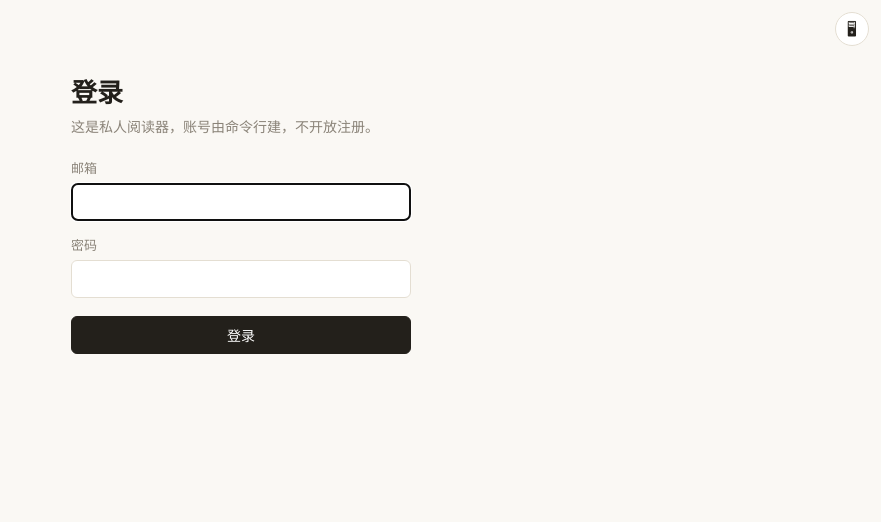
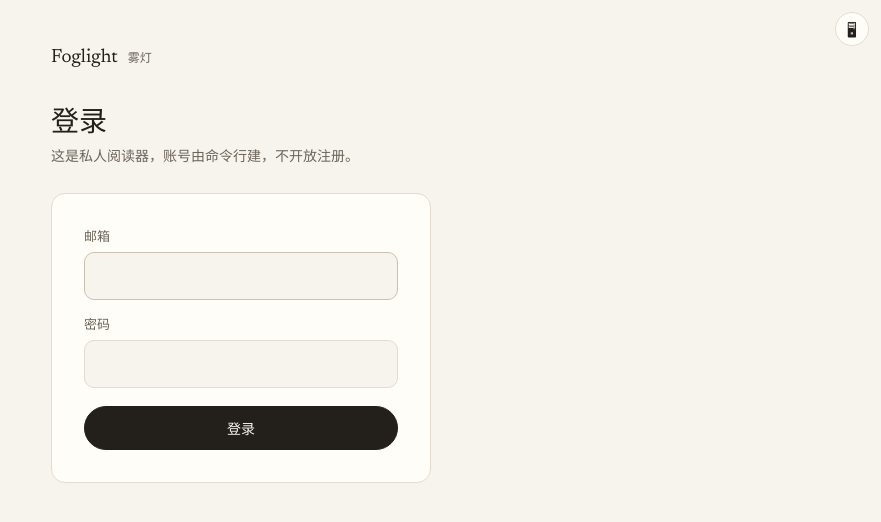
Before and after one commit to Maxwell-II/Foglight, a React (Vite) app in the folder frontend/: page /login in a window 1280 px wide. Shown: the top 522 px of the page, without its empty margins (399-1280 px from the left). Built offline with nearby package versions, Linux system fonts and the light colour scheme.

Commit message:
feat: refresh Foglight frontend visual system

```diff
--- a/frontend/index.html
+++ b/frontend/index.html
@@ -4,6 +4,12 @@
     <meta charset="UTF-8" />
     <meta name="viewport" content="width=device-width, initial-scale=1.0, viewport-fit=cover" />
     <title>短阅读标记器 · Phase 0</title>
+    <link rel="preconnect" href="https://fonts.googleapis.com" />
+    <link rel="preconnect" href="https://fonts.gstatic.com" crossorigin />
+    <link
+      href="https://fonts.googleapis.com/css2?family=Literata:ital,opsz,wght@0,7..72,400;0,7..72,600;1,7..72,400&family=Newsreader:opsz,wght@6..72,400;6..72,500&family=Noto+Sans+SC:wght@400;500&display=swap"
+      rel="stylesheet"
+    />
     <script>try{var t=localStorage.getItem('reading.theme');if(t&&t!=='system')document.documentElement.dataset.theme=t}catch(e){}</script>
   </head>
   <body>
--- a/frontend/src/index.css
+++ b/frontend/src/index.css
@@ -1,25 +1,48 @@
 :root {
-  --bg: #faf8f4;
+  /* Foglight 设计 token（2026-09-18 定稿）。变量名沿用项目原有写法
+     （--ink / --dim 而不是设计稿里的 --text / --text-muted），
+     只换值和新增几个，避免把「换皮」变成「全文件改名」。 */
+  --bg: #f7f4ee;
   --ink: #23201b;
-  --dim: #8a8378;
-  --line: #e4ded2;
+  --ink-2: #4a443b;
+  --dim: #6b6459;
+  --line: #e2dcd0;
+  --line-strong: #c9c2b4;
   --yellow: #ffe08a;
   --yellow-edge: #d9a441;
+  --yellow-soft: #fff4d6;
   --pink: #ffc9c9;
   --pink-edge: #d9706f;
+  --pink-soft: #ffeded;
   --preview: #cfe4ff;
   --preview-edge: #5b9bd5;
+  --preview-soft: #eaf2fc;
+  --preview-text: #1f3c5c;
 
   /* ---- W3：补的 token，亮色值和原来的硬编码逐像素一致 ---- */
-  --surface: #fff;
-  --toolbar-bg: rgba(250, 248, 244, 0.95);
-  --pink-wash: #fff2f2;
-  --btn-fg: #fff;
-  --danger-bg: #fff2f2;
+  --surface: #fffdf8;
+  --surface-sunk: #f2eee6;
+  --toolbar-bg: rgba(255, 253, 248, 0.95);
+  --pink-wash: var(--pink-soft);
+  --btn-fg: #f7f4ee;
+  --danger-bg: #ffeded;
   --danger-fg: #a33;
-  --info-bg: #f2f8ff;
-  --info-fg: #2a5f96;
-  --word-hover: rgba(0, 0, 0, 0.055);
+  --info-bg: var(--preview-soft);
+  --info-fg: var(--preview-text);
+  --word-hover: rgba(35, 32, 27, 0.055);
+
+  /* 字体——界面中文用无衬线，正文和标题用衬线，两套互不借用 */
+  --font-ui: "Noto Sans SC", "PingFang SC", "Microsoft YaHei", system-ui, sans-serif;
+  --font-read: Literata, Georgia, "Songti SC", serif;
+  --font-display: Newsreader, Georgia, serif;
+
+  /* 圆角与控件高度——全站按钮/输入框统一走这一套，不再各写各的数字 */
+  --r-sm: 6px;
+  --r-md: 10px;
+  --r-lg: 14px;
+  --r-pill: 999px;
+  --control-h: 44px;
+  --field-h: 48px;
 
   /* 右上角操作区（主题 + 退出）占的宽度。**唯一真相源**：
      .app-actions 用它当 min-width，.toolbar 用它算 padding-right 把内容让开。
@@ -35,24 +58,31 @@
 /* system 主题下跟随操作系统；data-theme="light" 显式覆盖时不应用这一块 */
 @media (prefers-color-scheme: dark) {
   :root:not([data-theme='light']) {
-    --bg: #17161a;
-    --ink: #e6e2da;
-    --dim: #8d8880;
-    --line: #2f2d33;
-    --surface: #201f24;
-    --toolbar-bg: rgba(32, 31, 36, 0.95);
+    --bg: #1a1a1a;
+    --ink: #e9e7e3;
+    --ink-2: #c9c5be;
+    --dim: #9a9793;
+    --line: #2f2e2c;
+    --line-strong: #413f3c;
+    --surface: #232322;
+    --surface-sunk: #141414;
+    --toolbar-bg: rgba(35, 35, 34, 0.95);
     --yellow: rgba(255, 209, 102, 0.2);
     --yellow-edge: #c8942f;
+    --yellow-soft: rgba(255, 209, 102, 0.12);
     --pink: rgba(255, 138, 138, 0.2);
     --pink-edge: #c0605f;
+    --pink-soft: rgba(255, 138, 138, 0.12);
     --preview: rgba(91, 155, 213, 0.22);
     --preview-edge: #5b9bd5;
-    --pink-wash: #2a1f22;
-    --btn-fg: #17161a;
+    --preview-soft: rgba(91, 155, 213, 0.14);
+    --preview-text: #bbd6f2;
+    --pink-wash: var(--pink-soft);
+    --btn-fg: #1a1a1a;
     --danger-bg: #2a1f22;
     --danger-fg: #e0908f;
-    --info-bg: #1c2733;
-    --info-fg: #8ec2f0;
+    --info-bg: var(--preview-soft);
+    --info-fg: var(--preview-text);
     --word-hover: rgba(255, 255, 255, 0.075);
     color-scheme: dark;
   }
@@ -60,24 +90,31 @@
 
 /* data-theme="dark" 显式选择时生效，无论系统设置如何；内容和上面那块逐条一致 */
 [data-theme='dark'] {
-  --bg: #17161a;
-  --ink: #e6e2da;
-  --dim: #8d8880;
-  --line: #2f2d33;
-  --surface: #201f24;
-  --toolbar-bg: rgba(32, 31, 36, 0.95);
+  --bg: #1a1a1a;
+  --ink: #e9e7e3;
+  --ink-2: #c9c5be;
+  --dim: #9a9793;
+  --line: #2f2e2c;
+  --line-strong: #413f3c;
+  --surface: #232322;
+  --surface-sunk: #141414;
+  --toolbar-bg: rgba(35, 35, 34, 0.95);
   --yellow: rgba(255, 209, 102, 0.2);
   --yellow-edge: #c8942f;
+  --yellow-soft: rgba(255, 209, 102, 0.12);
   --pink: rgba(255, 138, 138, 0.2);
   --pink-edge: #c0605f;
+  --pink-soft: rgba(255, 138, 138, 0.12);
   --preview: rgba(91, 155, 213, 0.22);
   --preview-edge: #5b9bd5;
-  --pink-wash: #2a1f22;
-  --btn-fg: #17161a;
+  --preview-soft: rgba(91, 155, 213, 0.14);
+  --preview-text: #bbd6f2;
+  --pink-wash: var(--pink-soft);
+  --btn-fg: #1a1a1a;
   --danger-bg: #2a1f22;
   --danger-fg: #e0908f;
-  --info-bg: #1c2733;
-  --info-fg: #8ec2f0;
+  --info-bg: var(--preview-soft);
+  --info-fg: var(--preview-text);
   --word-hover: rgba(255, 255, 255, 0.075);
   color-scheme: dark;
 }
@@ -88,7 +125,7 @@ body {
   margin: 0;
   background: var(--bg);
   color: var(--ink);
-  font-family: Georgia, "Noto Serif SC", "PingFang SC", serif;
+  font-family: var(--font-ui);
 }
 
 button { font-family: inherit; cursor: pointer; }
@@ -103,32 +140,77 @@ button { font-family: inherit; cursor: pointer; }
   gap: 20px;
   /* 右内边距要多让出 --actions-w：右上角那两个按钮是 fixed 的，
      不参与这里的流，不让位就会盖住「完成阅读」。 */
-  padding: max(10px, env(safe-area-inset-top)) calc(24px + var(--actions-w)) 10px 24px;
+  padding: max(14px, env(safe-area-inset-top)) calc(32px + var(--actions-w)) 14px 32px;
   background: var(--toolbar-bg);
   backdrop-filter: blur(6px);
-  border-bottom: 2px solid var(--line);
+  border-bottom: 1px solid var(--line);
   transition: border-color 0.15s;
 }
-/* 进入范围模式时整条工具栏变色 —— 让"现在是什么模式"一眼可见 */
+/* 进入范围模式时把工具栏底边染成粉色 —— 让"现在是什么模式"一眼可见 */
 .toolbar--pink { border-bottom-color: var(--pink-edge); }
-.toolbar.is-extending { background: var(--pink-wash); }
 
-.pens { display: flex; gap: 8px; }
+/* 粉笔延伸中：工具栏下面单独一条状态条，取代直接染整条工具栏的旧做法——
+   这样能放下「起点是哪个词」和「取消」按钮，而不是只靠边框变色硬撑。 */
+.status-bar {
+  display: flex;
+  align-items: center;
+  justify-content: center;
+  flex-wrap: wrap;
+  gap: 10px 20px;
+  padding: 10px 16px;
+  background: var(--preview-soft);
+  border-bottom: 1px solid var(--preview-edge);
+}
+.status-bar__lead { display: flex; align-items: center; gap: 10px; }
+.status-bar__dot {
+  width: 10px;
+  height: 10px;
+  border-radius: var(--r-pill);
+  background: var(--preview-edge);
+  flex-shrink: 0;
+}
+.status-bar__text { font-size: 13px; color: var(--preview-text); }
+.status-bar__cancel {
+  height: 36px;
+  padding: 0 16px;
+  border: 1px solid var(--preview-edge);
+  background: var(--surface);
+  color: var(--preview-text);
+  border-radius: var(--r-pill);
+  font-family: inherit;
+  font-size: 13px;
+  white-space: nowrap;
+}
+.status-bar__cancel:hover { background: var(--preview-soft); }
+
+.pens { display: flex; gap: 10px; }
 .pen {
   display: inline-flex;
   align-items: center;
-  gap: 6px;
-  font-size: 13px;
-  padding: 6px 12px;
-  border-radius: 20px;
+  gap: 8px;
+  height: var(--control-h);
+  font-size: 14px;
+  padding: 0 14px;
+  border-radius: var(--r-pill);
   border: 1px solid var(--line);
-  background: var(--surface);
+  background: transparent;
   color: var(--dim);
 }
-.pen.is-active { color: var(--ink); border-color: var(--ink); font-weight: 600; }
-.pen .swatch { width: 12px; height: 12px; border-radius: 50%; display: inline-block; }
+.pen.is-active { font-weight: 500; color: var(--ink); }
+.pen--yellow.is-active { border-color: var(--yellow-edge); background: var(--yellow-soft); }
+.pen--pink.is-active { border-color: var(--pink-edge); background: var(--pink-soft); }
+.pen .swatch { width: 13px; height: 13px; border-radius: 3px; display: inline-block; flex-shrink: 0; }
 .pen--yellow .swatch { background: var(--yellow); border: 1px solid var(--yellow-edge); }
 .pen--pink .swatch { background: var(--pink); border: 1px solid var(--pink-edge); }
+.pen__badge {
+  font-size: 11px;
+  color: var(--dim);
+  border: 1px solid var(--line);
+  border-radius: 4px;
+  padding: 2px 6px;
+  background: var(--bg);
+  line-height: 1.2;
+}
 kbd {
   font: 11px/1 ui-monospace, monospace;
   border: 1px solid var(--line);
@@ -148,19 +230,49 @@ kbd {
   overflow: hidden;
   text-overflow: ellipsis;
 }
-.right { display: flex; align-items: center; gap: 14px; flex-shrink: 0; }
+.right { display: flex; align-items: center; gap: 16px; flex-shrink: 0; }
 .counts { font-size: 13px; color: var(--dim); white-space: nowrap; }
 .counts b { color: var(--ink); font-size: 15px; }
 
 .btn-primary {
+  display: inline-flex;
+  align-items: center;
+  justify-content: center;
+  height: var(--control-h);
   border: 1px solid var(--ink);
   background: var(--ink);
   color: var(--btn-fg);
   font-size: 14px;
-  padding: 8px 16px;
-  border-radius: 6px;
+  padding: 0 20px;
+  border-radius: var(--r-pill);
   white-space: nowrap;
+  text-decoration: none;
 }
+.btn-primary:hover { opacity: 0.92; }
+.btn-primary:disabled { opacity: 0.5; cursor: default; }
+
+/* ---------- 品牌 / 页头 ---------- */
+.brand {
+  display: flex;
+  align-items: baseline;
+  gap: 10px;
+  font-family: var(--font-display);
+  font-size: 19px;
+  color: var(--ink);
+  text-decoration: none;
+}
+.brand__sub { font-family: var(--font-ui); font-size: 12px; color: var(--dim); }
+
+.site-header {
+  display: flex;
+  align-items: center;
+  justify-content: space-between;
+  gap: 16px;
+  padding-bottom: 20px;
+  margin-bottom: 28px;
+  border-bottom: 1px solid var(--line);
+}
+.site-header .back-link { margin-bottom: 0; }
 
 /* ---------- 正文 ---------- */
 .wrap { max-width: 720px; margin: 0 auto; padding: 24px 20px 120px; }
@@ -176,8 +288,18 @@ kbd {
 }
 .picker button.is-active { border-color: var(--ink); color: var(--ink); }
 
-.title { font-size: 26px; margin: 0 0 6px; }
+.title { font-size: 28px; font-weight: 500; margin: 0 0 6px; }
 .meta { font-size: 13px; color: var(--dim); margin-bottom: 32px; }
+
+/* 阅读器里的文章标题——和上面 .title（页面级标题，如「文章库」「登录」）
+   是两种东西：这个是正文的一部分，走衬线展示字体，不走界面无衬线字体。 */
+.article-title {
+  font-family: var(--font-display);
+  font-weight: 400;
+  font-size: 34px;
+  line-height: 1.2;
+  margin: 0 0 6px;
+}
 
 .article-body {
   /* 关掉原生选择：我们用画笔，不用系统的拖选 */
@@ -186,9 +308,10 @@ kbd {
   -webkit-touch-callout: none;
 }
 .paragraph {
-  font-size: 17px;
-  line-height: 2;      /* 行高 2 同时也把点击目标撑高，为将来触屏做准备 */
-  margin: 0 0 22px;
+  font-family: var(--font-read);
+  font-size: 20px;
+  line-height: 1.9;      /* 也把点击目标撑高，为触屏做准备 */
+  margin: 0 0 26px;
 }
 
 .word {
@@ -288,7 +411,7 @@ kbd {
   padding: 0;
   display: grid;
   grid-template-columns: repeat(auto-fill, minmax(260px, 1fr));
-  gap: 12px;
+  gap: 14px;
 }
 .article-card { margin: 0; }
 .article-card__button {
@@ -299,13 +422,19 @@ kbd {
      暗色下就是深底黑字 —— 首页文章标题看不见的原因就是这里。 */
   color: var(--ink);
   border: 1px solid var(--line);
-  border-radius: 8px;
-  padding: 14px 16px;
+  border-radius: var(--r-md);
+  padding: 22px 24px;
   display: block;
 }
-.article-card__button:hover { border-color: var(--ink); }
+.article-card__button:hover { border-color: var(--line-strong); }
 .article-card__button:disabled { opacity: 0.6; cursor: default; }
-.article-card__title { font-size: 16px; margin: 0 0 6px; }
+.article-card__title {
+  font-family: var(--font-display);
+  font-weight: 400;
+  font-size: 22px;
+  line-height: 1.3;
+  margin: 0 0 8px;
+}
 .article-card__meta { font-size: 13px; color: var(--dim); }
 /* 读完过的整卡压暗一档：扫一眼就知道哪些读过，不用逐个点开。
    hover 恢复满色，重读时不至于要在灰卡上找字。 */
@@ -348,17 +477,21 @@ kbd {
   max-width: 640px;
   margin-top: 20px;
 }
-.field { display: flex; flex-direction: column; gap: 6px; font-size: 13px; color: var(--dim); }
+.field { display: flex; flex-direction: column; gap: 7px; font-size: 13px; color: var(--dim); }
 .field input,
 .field textarea {
   font: inherit;
   font-size: 15px;
   color: var(--ink);
   border: 1px solid var(--line);
-  border-radius: 6px;
-  padding: 8px 10px;
-  background: var(--surface);
+  border-radius: var(--r-md);
+  padding: 0 14px;
+  height: var(--field-h);
+  background: var(--bg);
 }
+.field textarea { height: auto; padding: 10px 14px; }
+.field input:focus,
+.field textarea:focus { outline: none; border-color: var(--line-strong); }
 .import-text { min-height: 320px; line-height: 1.6; resize: vertical; }
 
 .sync-toast {
@@ -377,16 +510,22 @@ kbd {
 
 /* ---------- W1：篇幅档位标签 / 导入预览 ---------- */
 
-.level-tabs { display: flex; gap: 8px; flex-wrap: wrap; margin: 16px 0; }
+.level-tabs { display: flex; gap: 10px; flex-wrap: wrap; margin: 16px 0; }
 .level-tabs .level-tab {
-  font-size: 13px;
-  padding: 6px 14px;
-  border-radius: 16px;
+  height: var(--control-h);
+  font-size: 14px;
+  padding: 0 20px;
+  border-radius: var(--r-pill);
   border: 1px solid var(--line);
-  background: var(--surface);
-  color: var(--dim);
+  background: transparent;
+  color: var(--ink);
 }
-.level-tabs .level-tab.is-active { border-color: var(--ink); color: var(--ink); font-weight: 600; }
+.level-tabs .level-tab.is-active {
+  border-color: var(--ink);
+  background: var(--ink);
+  color: var(--btn-fg);
+  font-weight: 500;
+}
 
 .field--checkbox { flex-direction: row; align-items: center; gap: 8px; }
 .field--checkbox input { width: auto; }
@@ -484,14 +623,16 @@ kbd {
 .btn-secondary {
   display: inline-flex;
   align-items: center;
+  height: var(--control-h);
   border: 1px solid var(--line);
-  border-radius: 6px;
-  padding: 8px 14px;
+  border-radius: var(--r-pill);
+  padding: 0 18px;
   background: var(--surface);
   color: var(--ink);
   font: inherit;
   text-decoration: none;
 }
+.btn-secondary:hover { border-color: var(--line-strong); }
 .btn-secondary:disabled { opacity: 0.5; }
 .book-toc { margin-top: 24px; border-top: 1px solid var(--line); }
 .book-toc-section { border-bottom: 1px solid var(--line); padding: 12px 0; }
@@ -537,7 +678,7 @@ kbd {
      与其压成一条竖字，不如让出空间。 */
   .hint-text { display: none; }
 
-  .pen { padding: 5px 10px; font-size: 12px; gap: 4px; }
+  .pen { height: 36px; padding: 0 10px; font-size: 12px; gap: 4px; }
   .pen kbd { display: none; }   /* 数字快捷键在手机上按不出来 */
 
   /* 第二行：推到右侧，与正文右边缘对齐 */
@@ -545,6 +686,11 @@ kbd {
 
   .wrap { padding: 20px 16px 100px; }
 
+  .article-title { font-size: 26px; }
+  .paragraph { font-size: 18px; line-height: 1.85; }
+
+  .status-bar { justify-content: space-between; }
+
   .logout-btn { padding: 0 10px; font-size: 12px; }
   .book-toc-row { flex-direction: column; gap: 4px; }
 }
--- a/frontend/src/pages/BooksPage.tsx
+++ b/frontend/src/pages/BooksPage.tsx
@@ -51,6 +51,12 @@ export default function BooksPage() {
 
   return (
     <div className="wrap">
+      <div className="site-header">
+        <span className="brand">
+          Foglight <span className="brand__sub">雾灯</span>
+        </span>
+      </div>
+
       <div className="library-header">
         <h1 className="title">书架</h1>
         <Link className="back-link" to="/">
--- a/frontend/src/pages/LibraryPage.tsx
+++ b/frontend/src/pages/LibraryPage.tsx
@@ -96,6 +96,12 @@ export default function LibraryPage() {
 
   return (
     <div className="wrap">
+      <div className="site-header">
+        <span className="brand">
+          Foglight <span className="brand__sub">雾灯</span>
+        </span>
+      </div>
+
       <div className="library-header">
         <h1 className="title">文章库</h1>
         <div className="library-header__actions">
--- a/frontend/src/pages/LoginPage.tsx
+++ b/frontend/src/pages/LoginPage.tsx
@@ -103,7 +103,11 @@ export default function LoginPage() {
 
   return (
     <div className="wrap login-wrap">
-      <h1 className="title login-title">登录</h1>
+      <div className="brand">
+        Foglight <span className="brand__sub">雾灯</span>
+      </div>
+
+      <h1 className="title login-title" style={{ marginTop: 32 }}>登录</h1>
       <p className="dim login-sub">这是私人阅读器，账号由命令行建，不开放注册。</p>
 
       {error && (
@@ -112,6 +116,7 @@ export default function LoginPage() {
         </div>
       )}
 
+      <div className="login-card">
         <form className="import-form login-form" onSubmit={onSubmit}>
           <label className="field">
             邮箱
@@ -170,5 +175,6 @@ export default function LoginPage() {
           </button>
         </form>
       </div>
+    </div>
   )
 }
--- a/frontend/src/styles/login.css
+++ b/frontend/src/styles/login.css
@@ -5,8 +5,8 @@
    由 LoginPage.tsx 和 RequireAuth.tsx import，晚于 index.css 加载。 */
 
 .wrap.login-wrap {
-  max-width: 380px;
-  padding-top: 72px;
+  max-width: 420px;
+  padding-top: 48px;
   padding-bottom: 48px;
 }
 
@@ -19,12 +19,22 @@
   margin: 0;
 }
 
+.login-card {
+  margin-top: 28px;
+  padding: 32px;
+  background: var(--surface);
+  border: 1px solid var(--line);
+  border-radius: var(--r-lg);
+}
+
 .import-form.login-form {
   max-width: none;
-  margin-top: 22px;
+  margin-top: 0;
 }
 
 .login-submit {
+  width: 100%;
+  height: var(--field-h);
   margin-top: 4px;
 }
 .login-submit:disabled {
@@ -46,7 +56,7 @@
   padding: 0;
   line-height: 0;
   border: 1px solid var(--line);
-  border-radius: 6px;
+  border-radius: var(--r-md);
   background: var(--surface);
   overflow: hidden;
   flex: none;
```
Also changed, not shown: frontend/src/components/reader/PenToolbar.tsx (+32 -2 lines), frontend/src/pages/ReaderPage.tsx (+10 -1 lines), frontend/src/pages/ReviewPage.tsx (+9 -3 lines). Lines whose indentation alone changed are shown as unchanged.
